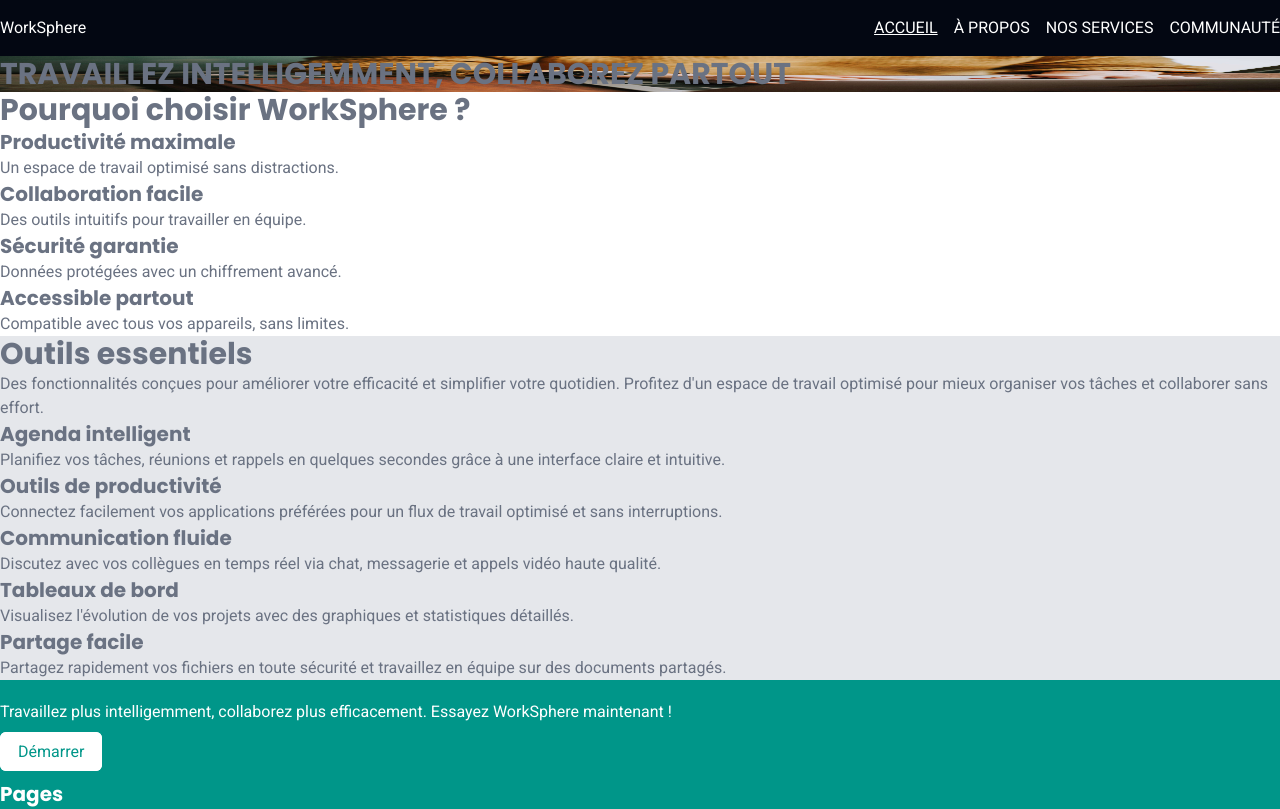
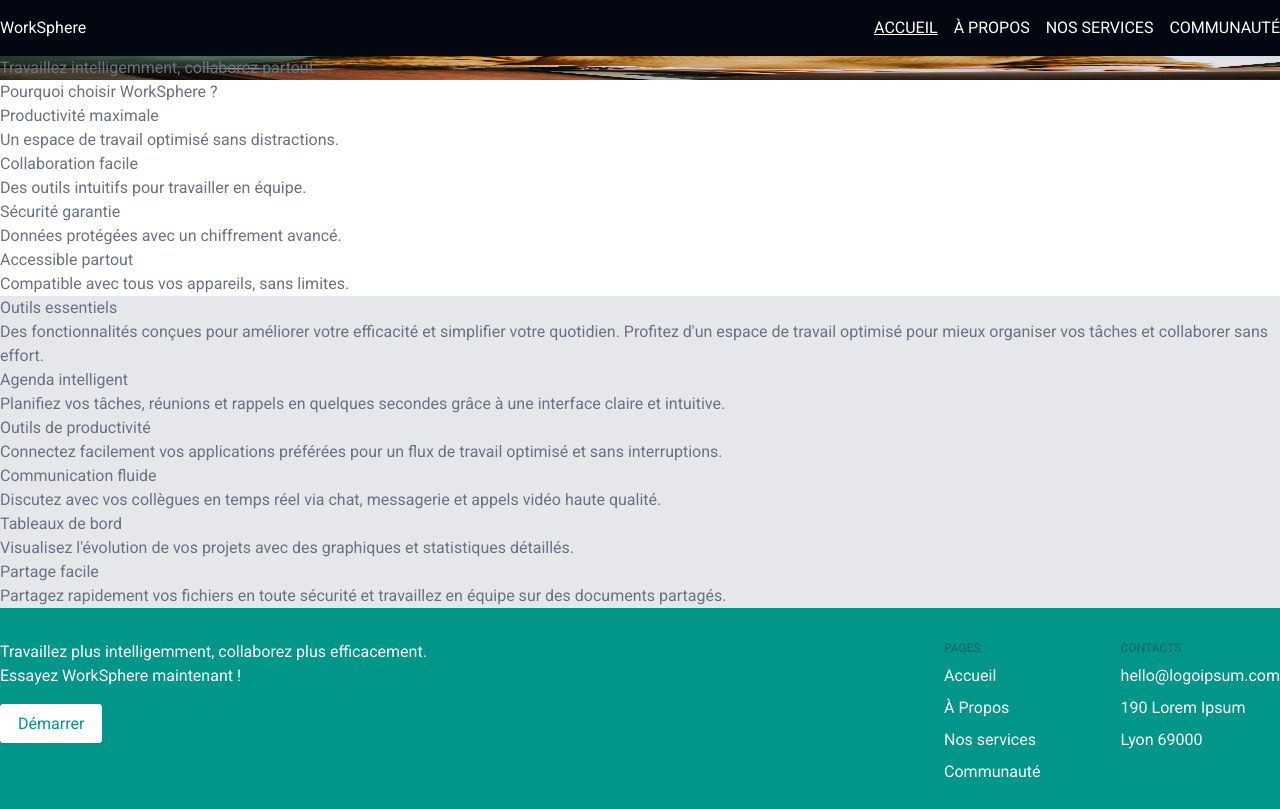
Before and after one commit to mlangumier/WorkSphere, a Next.js app: page / in a window 1280 px wide. Shown: the top 809 px of the page. Built offline with nearby package versions, Linux system fonts and the light colour scheme.

Commit message:
feat: footer

```diff
--- a/src/components/layout/footer/index.tsx
+++ b/src/components/layout/footer/index.tsx
@@ -25,20 +25,20 @@ export default function Footer() {
   };
 
   return (
-    <footer className="w-full bg-primary py-5 text-foreground-reversed">
+    <footer className="w-full bg-primary py-8 text-foreground-reversed">
       <div className="container mx-auto space-y-10 max-xl:px-4">
-        <div id="top" className="flex flex-col gap-4">
-          <div id="cta" className="space-y-4">
+        <div id="top" className="flex flex-col gap-10 md:flex-row md:justify-between">
+          <div id="cta" className="max-w-md space-y-6">
             <p>{content.cta.description}</p>
             <Link href={'/tarifs'} className="cta">
               {content.cta.btn}
             </Link>
           </div>
 
-          <div id="identity">
-            <div id="pages">
-              <h3>{content.links.title}</h3>
-              <ul>
+          <div id="identity" className="flex grow flex-col justify-end gap-5 md:flex-row md:gap-20">
+            <div id="pages" className="space-y-2">
+              <h3 className="title__footer__col">{content.links.title}</h3>
+              <ul className="space-y-2">
                 {navMenuRoutes.map((route, index) => (
                   <li key={`route-${index}`}>
                     <Link href={route.pathname}>{route.label}</Link>
@@ -46,9 +46,10 @@ export default function Footer() {
                 ))}
               </ul>
             </div>
-            <div id="contacts">
-              <h3>{content.identity.title}</h3>
-              <ul>
+            <div id="contacts" className="space-y-2">
+              <h3 className="title__footer__col">{content.identity.title}</h3>
+              <ul className="space-y-2">
+                <li>{content.identity.email}</li>
                 <li>{content.identity.address.street}</li>
                 <li>{content.identity.address.city}</li>
               </ul>
--- a/src/components/layout/header/header-nav-link.tsx
+++ b/src/components/layout/header/header-nav-link.tsx
@@ -16,8 +16,8 @@ export default function HeaderNavLink({ label, href, ...rest }: Props) {
     <Link
       href={href}
       className={cn(
-        'transition-all duration-150 ease-in-out hover:text-accent hover:underline',
-        pathname === href ? 'underline hover:text-inherit' : ''
+        'transition-all duration-150 ease-in-out hover:underline active:text-accent',
+        pathname === href ? 'underline' : ''
       )}
       {...rest}
     >
--- a/src/styles/globals.css
+++ b/src/styles/globals.css
@@ -47,14 +47,19 @@ body {
   @apply grid min-h-svh grid-cols-1 grid-rows-[auto_1fr_auto] bg-background font-mono text-foreground;
 }
 
-h1 {
+/** --- TYPOGRAPHY --- */
+
+@utility title__main {
   @apply font-sans text-3xl font-bold uppercase;
 }
-h2 {
+@utility title__section {
   @apply font-sans text-3xl font-bold;
 }
-h3 {
+@utility title__card {
   @apply font-sans text-xl font-bold;
+}
+@utility title__footer__col {
+  @apply text-xs text-accent uppercase;
 }
 
 /** --- CUSTOM CLASSES --- */
@@ -64,5 +69,5 @@ h3 {
 }
 
 @utility cta {
-  @apply rounded-md border-2 border-background bg-background px-4 py-2 text-primary;
+  @apply rounded-sm border-2 border-white bg-white px-4 py-2 text-primary transition-all duration-150 ease-in-out hover:bg-primary hover:text-white active:bg-accent active:text-white;
 }
```
